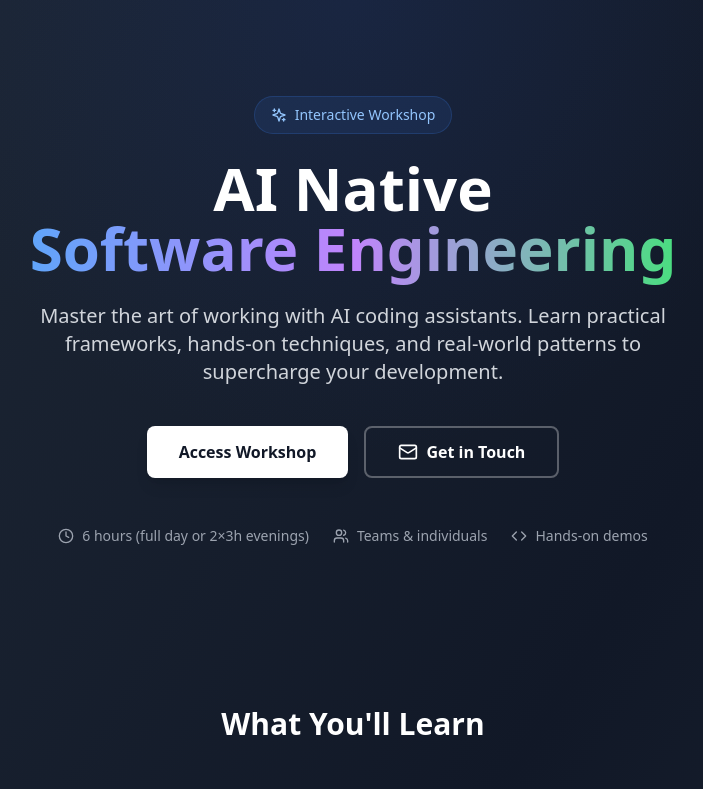
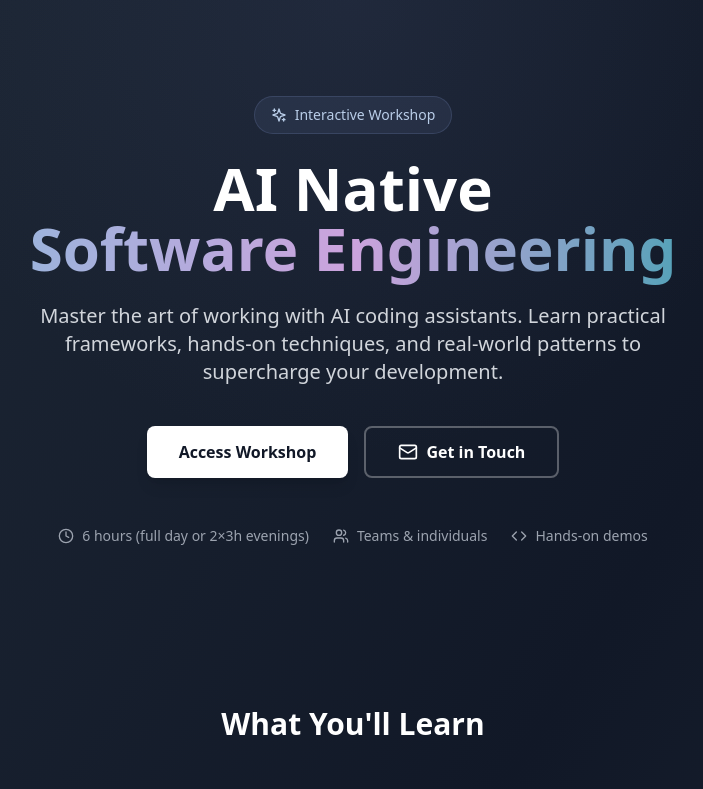
Before and after one commit to guidofris/Presentations_LinuxAdvanced, a React (Vite) app: page / in a window 1280 px wide. Shown: the top 789 px of the page, without its empty margins (287-990 px from the left). Built offline with nearby package versions, Linux system fonts and the light colour scheme.

Commit message:
feat: update color palette

```diff
--- a/tailwind.config.js
+++ b/tailwind.config.js
@@ -5,7 +5,62 @@ export default {
     "./src/**/*.{js,ts,jsx,tsx}",
   ],
   theme: {
-    extend: {},
+    extend: {
+      colors: {
+        green: {
+          '50': '#f1f9fa',
+          '100': '#dbeef2',
+          '200': '#bcdde5',
+          '300': '#80bdce',
+          '400': '#57a2b9',
+          '500': '#3c869e',
+          '600': '#346e86',
+          '700': '#305b6e',
+          '800': '#2e4c5c',
+          '900': '#2a414f',
+          '950': '#182934',
+        },
+        blue: {
+          '50': '#f2f6fb',
+          '100': '#e7eff8',
+          '200': '#d4e2f1',
+          '300': '#b9cde8',
+          '400': '#9db3dc',
+          '500': '#8096ce',
+          '600': '#6b7cc0',
+          '700': '#5a68a8',
+          '800': '#4b5788',
+          '900': '#414b6e',
+          '950': '#262b40',
+        },
+        orange: {
+          '50': '#fbf6f5',
+          '100': '#f7ece9',
+          '200': '#f1ddd7',
+          '300': '#e6c4bb',
+          '400': '#ce9180',
+          '500': '#c38270',
+          '600': '#ae6854',
+          '700': '#915544',
+          '800': '#79493b',
+          '900': '#664036',
+          '950': '#361f19',
+        },
+        purple: {
+          '50': '#fbf8fc',
+          '100': '#f5eef9',
+          '200': '#eee0f4',
+          '300': '#e0c7eb',
+          '400': '#cca3dd',
+          '500': '#b880ce',
+          '600': '#a362bb',
+          '700': '#8c4ea2',
+          '800': '#754485',
+          '900': '#60376c',
+          '950': '#411f4c',
+        },
+      },
+    },
   },
   plugins: [],
 }
```
